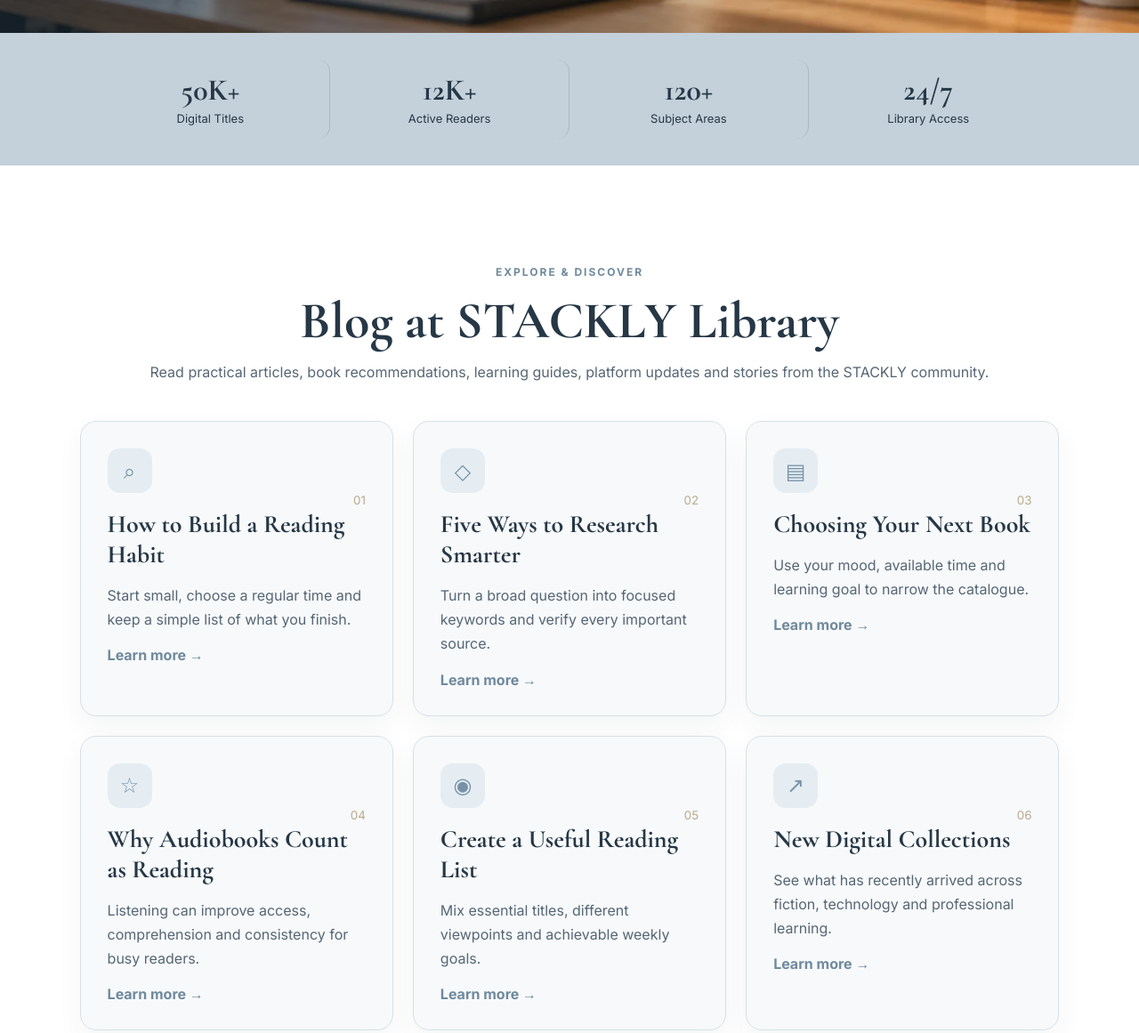
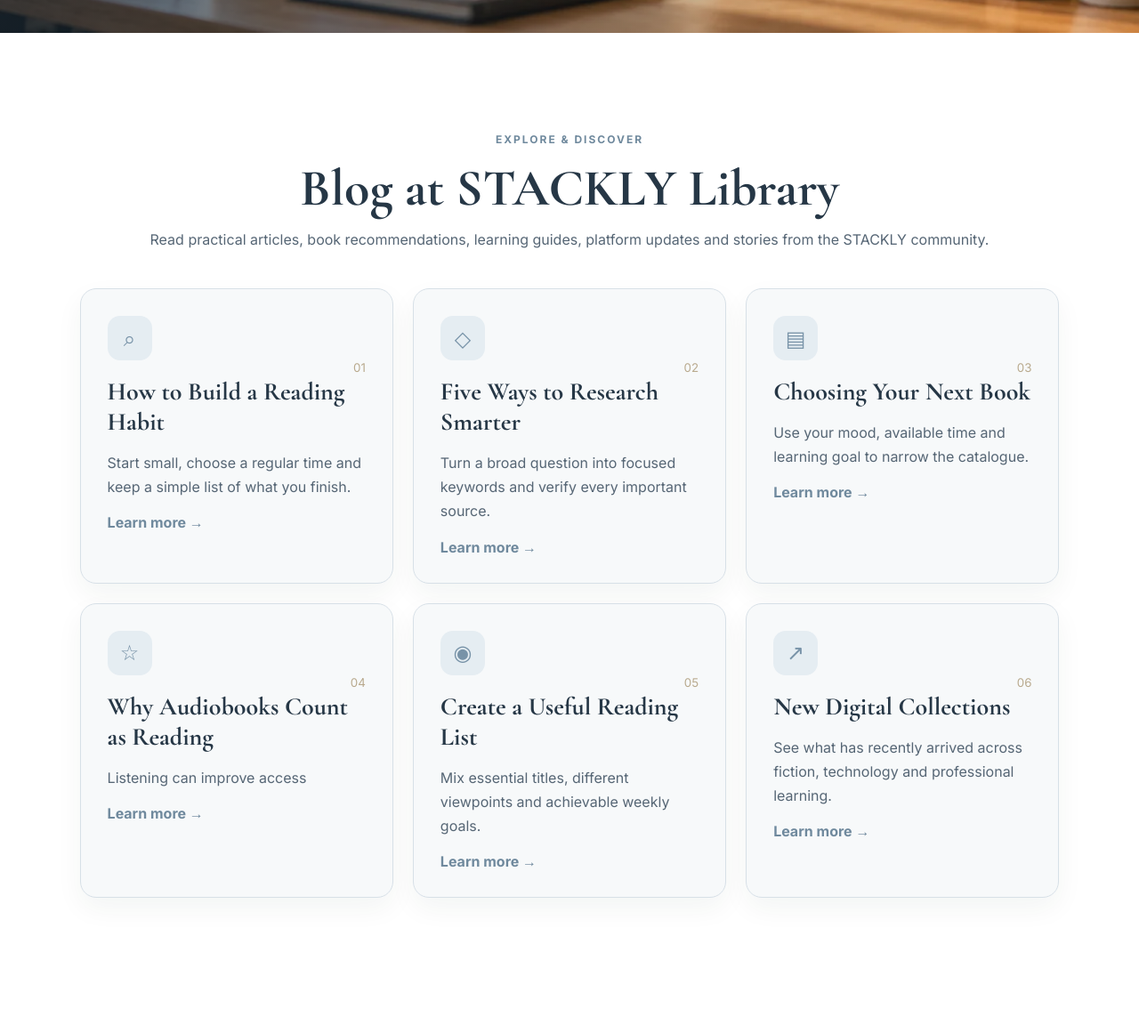
Before and after one commit to stackly923/Digital-Library-Platform2, a website: page blog.html in a window 1280 px wide. Shown: the part 677-1838 px from the top of the page at 89% size. Drawn offline with nearby package versions, Linux system fonts and the light colour scheme.

Commit message:
Update blog.html

```diff
--- a/blog.html
+++ b/blog.html
@@ -45,12 +45,6 @@
           </div>
         </div>
       </section>
-      <section class="stats">
-        <div><b>50K+</b><span>Digital Titles</span></div>
-        <div><b>12K+</b><span>Active Readers</span></div>
-        <div><b>120+</b><span>Subject Areas</span></div>
-        <div><b>24/7</b><span>Library Access</span></div>
-      </section>
       <section class="content">
         <p class="eyebrow">EXPLORE &amp; DISCOVER</p>
         <h2>Blog at STACKLY Library</h2>
@@ -94,8 +88,7 @@
             <small>04</small>
             <h3>Why Audiobooks Count as Reading</h3>
             <p>
-              Listening can improve access, comprehension and consistency for
-              busy readers.
+              Listening can improve access
             </p>
             <a href="404.html">Learn more →</a>
           </article>
```
